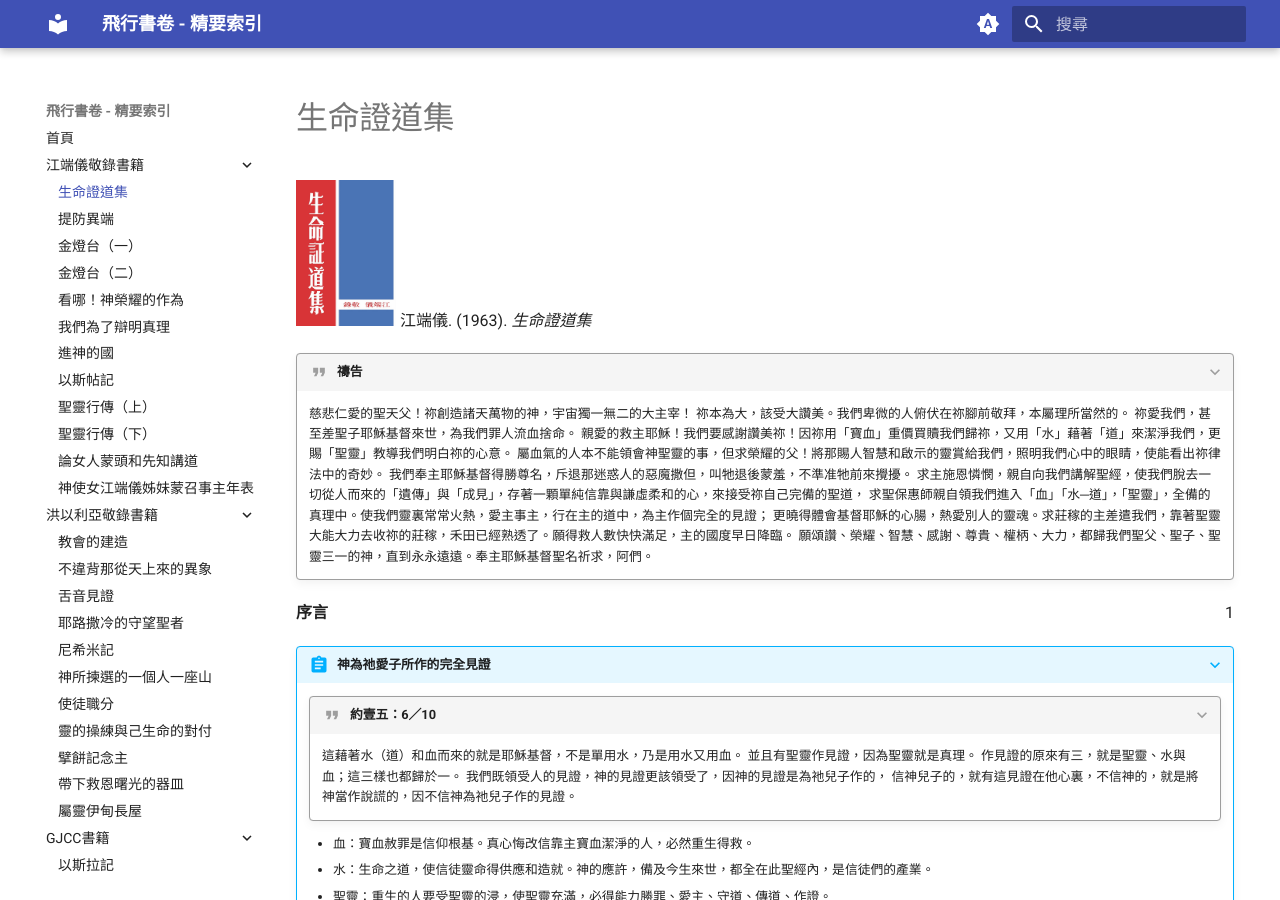
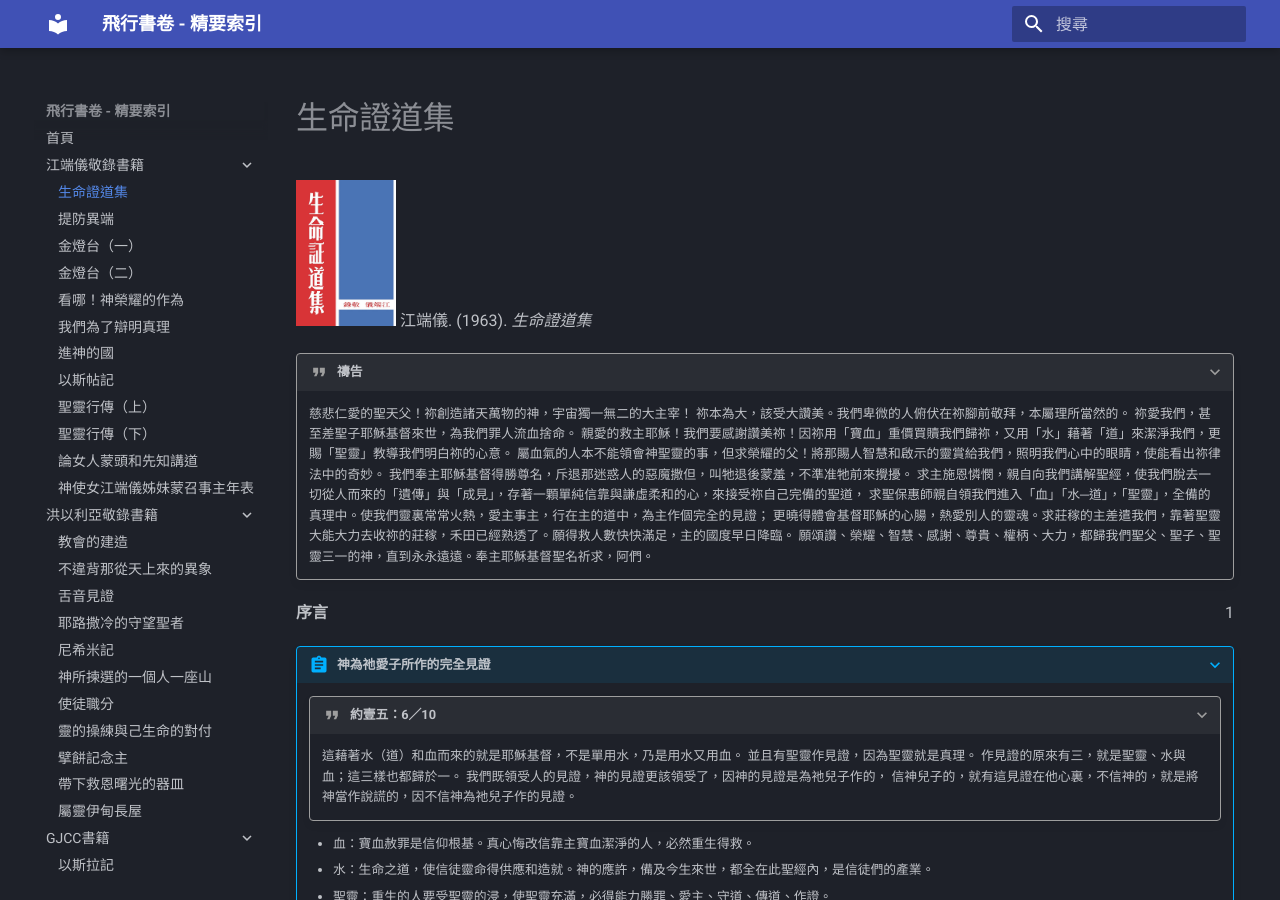
Before and after one commit to canaan-land/s-books, an MkDocs documentation site: the page built from docs/江端儀敬錄書籍/生命證道集.md, in a window 1280 px wide and 900 px high. Built offline with MkDocs 1.6.1 and Material for MkDocs 9.7.7, drawn with Linux system fonts in a browser that asks for light colours.

Commit message:
Dark mode only

````diff
--- a/docs/江端儀敬錄書籍/生命證道集.md
+++ b/docs/江端儀敬錄書籍/生命證道集.md
@@ -64,6 +64,16 @@
         主耶穌第二次再來時，魔鬼要被捆綁關禁在無底坑裏一千年，一千年後又暫被釋放，出來迷惑地上列國，至終被扔在硫磺的火湖裏，晝夜受痛苦，直到永永遠遠。
 
 * 人 <span style="float: right;">10</span>
+
+    ``` mermaid
+    ---
+    title: 世上只有兩等人
+    ---
+    %%{init: {'theme':'dark'}}%%
+    graph TD
+        A(("&nbsp; 屬神的 &nbsp;"))
+        B((屬魔鬼的))
+    ```
 
     ???+ abstract "三而一的人（照神的形象創造）"
         * 靈：體驗屬靈的事，認識神（造物主）與我們的關係而敬拜神。
--- a/mkdocs.yml
+++ b/mkdocs.yml
@@ -8,7 +8,7 @@ extra:
     - icon: material/web
       link: https://sites.google.com/view/canaanland-organic
 extra_css:
-  - 'stylesheets/extra.css'
+  - stylesheets/extra.css
 theme:
   name: material
   language: zh-TW
@@ -23,27 +23,7 @@ theme:
     - search.suggest
     - search.share
   palette:
-
-    # Palette toggle for automatic mode
-    - media: "(prefers-color-scheme)"
-      toggle:
-        icon: material/brightness-auto
-        name: Switch to light mode
-
-    # Palette toggle for light mode
-    - media: "(prefers-color-scheme: light)"
-      scheme: default
-      toggle:
-        icon: material/brightness-7
-        name: Switch to dark mode
-
-    # Palette toggle for dark mode
-    - media: "(prefers-color-scheme: dark)"
-      scheme: slate
-      toggle:
-        icon: material/brightness-4
-        name: Switch to system preference
-
+    scheme: slate
 plugins:
   - glightbox
   - search:
````
Also changed, not shown: docs/江端儀敬錄書籍/進神的國.md (+1 -0 lines).
